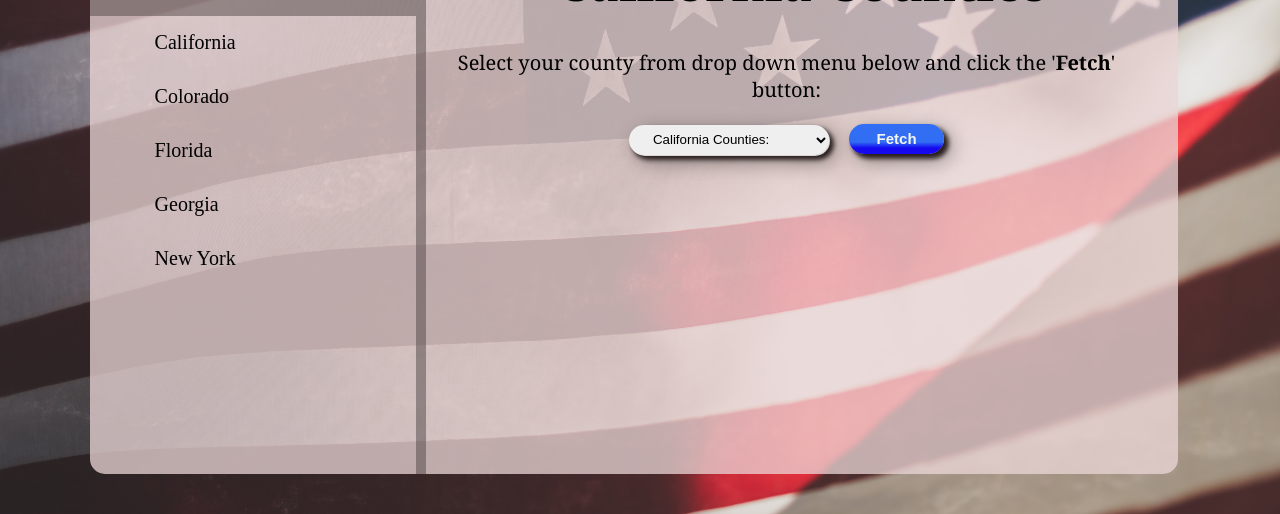
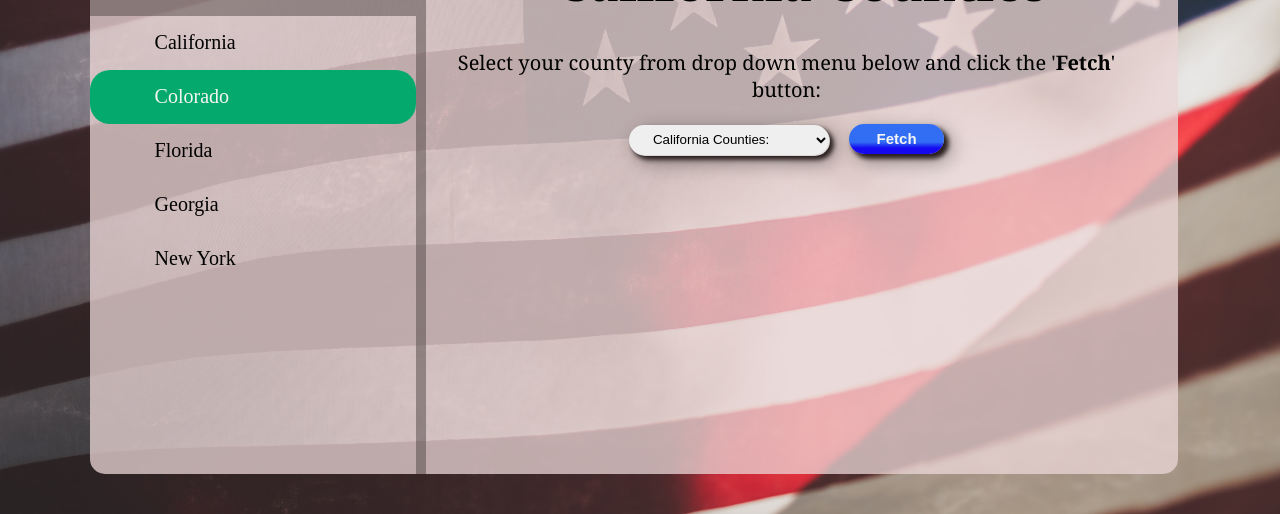
Before and after one commit to The-Two-Coders/Upwork_JudgesUSACounties, a plain HTML site: page index.html in a window 1280 px wide. Both pictures are taken after a click on the item "Colorado". Shown: the part 286-800 px from the top of the page. Drawn offline with Linux system fonts and the light colour scheme.

Commit message:
update nav css & javascript

```diff
--- a/Assets/index.css
+++ b/Assets/index.css
@@ -111,6 +111,8 @@ body {
     display: block;
     background-color: rgba(73, 63, 63, 0.479);
     cursor: pointer;
+    border-radius: 15px;
+    border: none;
  }
 
 
@@ -125,3 +127,11 @@ body {
     height: 60px;
     background-color: black;
  }
+
+ .active{
+    background-color: #04AA6D;
+    color: whitesmoke;
+    border-radius: 20px;
+    border: none;
+    font-weight: bolder;
+ }
--- a/Assets/index.js
+++ b/Assets/index.js
@@ -0,0 +1,20 @@
+document.addEventListener("DOMContentLoaded",function(){
+    var navLinks = document.querySelectorAll("#navList li");
+
+    navLinks.forEach(function(link){
+        link.addEventListener("click",function(event){
+            event.preventDefault(); //Prevent the default link behavior
+
+            removeActiveClass(); //Remove active class from all links
+
+            link.classList.add("active"); //Add active class to the clicked link
+        });
+    });
+
+    function removeActiveClass(){
+        navLinks.forEach(function(link){
+            link.classList.remove("active");
+        });
+    }
+
+});
--- a/index.html
+++ b/index.html
@@ -16,7 +16,7 @@
         <div class="section">
             <div class="nav">
                 <h1>States:</h1>
-                <ul>
+                <ul id="navList">
                     <li onclick="document.getElementById('frame').src='./Assets/iframes/california.html'">California</li>
                     <li onclick="document.getElementById('frame').src='./Assets/iframes/colorado.html'">Colorado</li>
                     <li onclick="document.getElementById('frame').src='./Assets/iframes/florida.html'">Florida</li>
```
